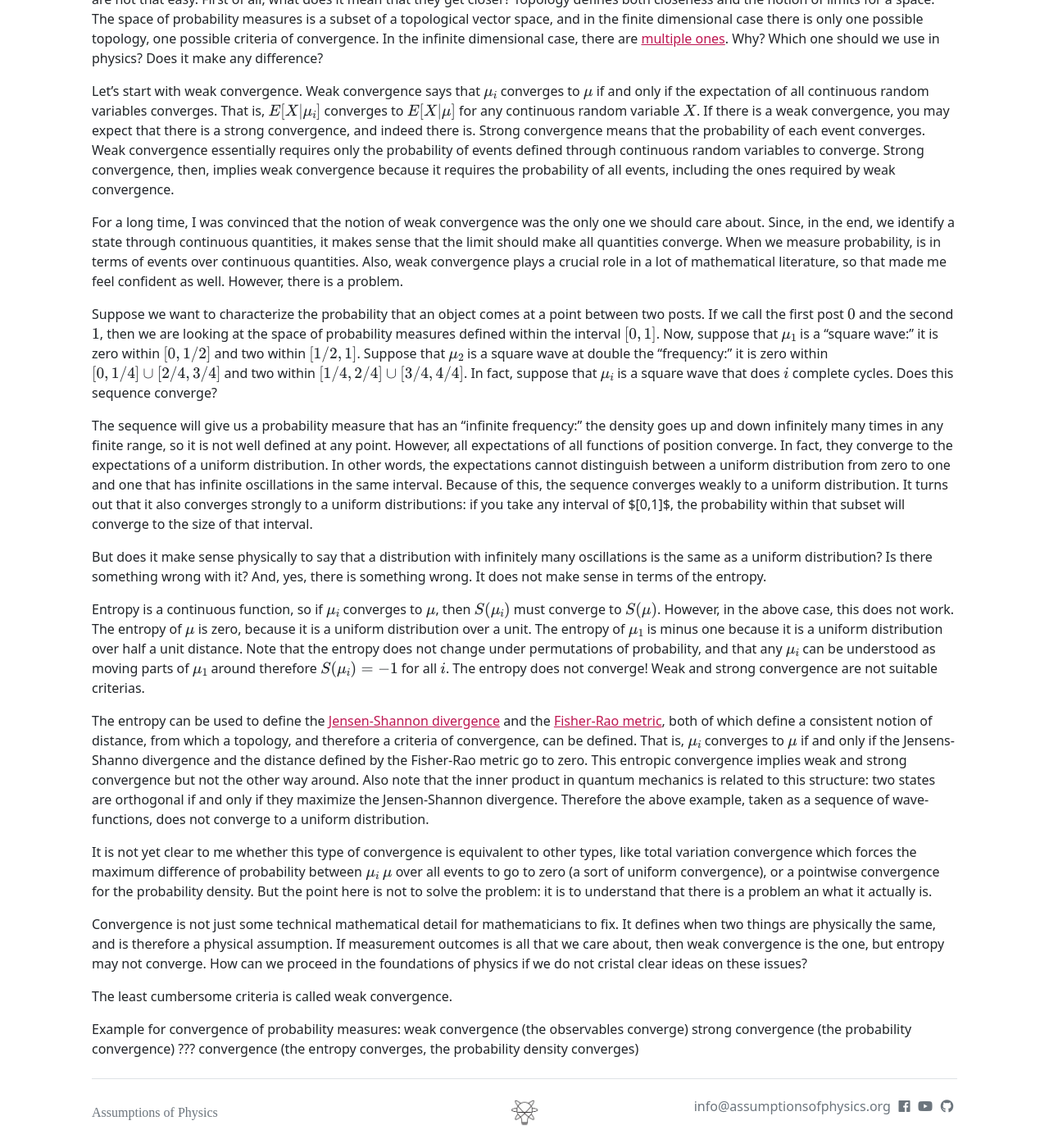
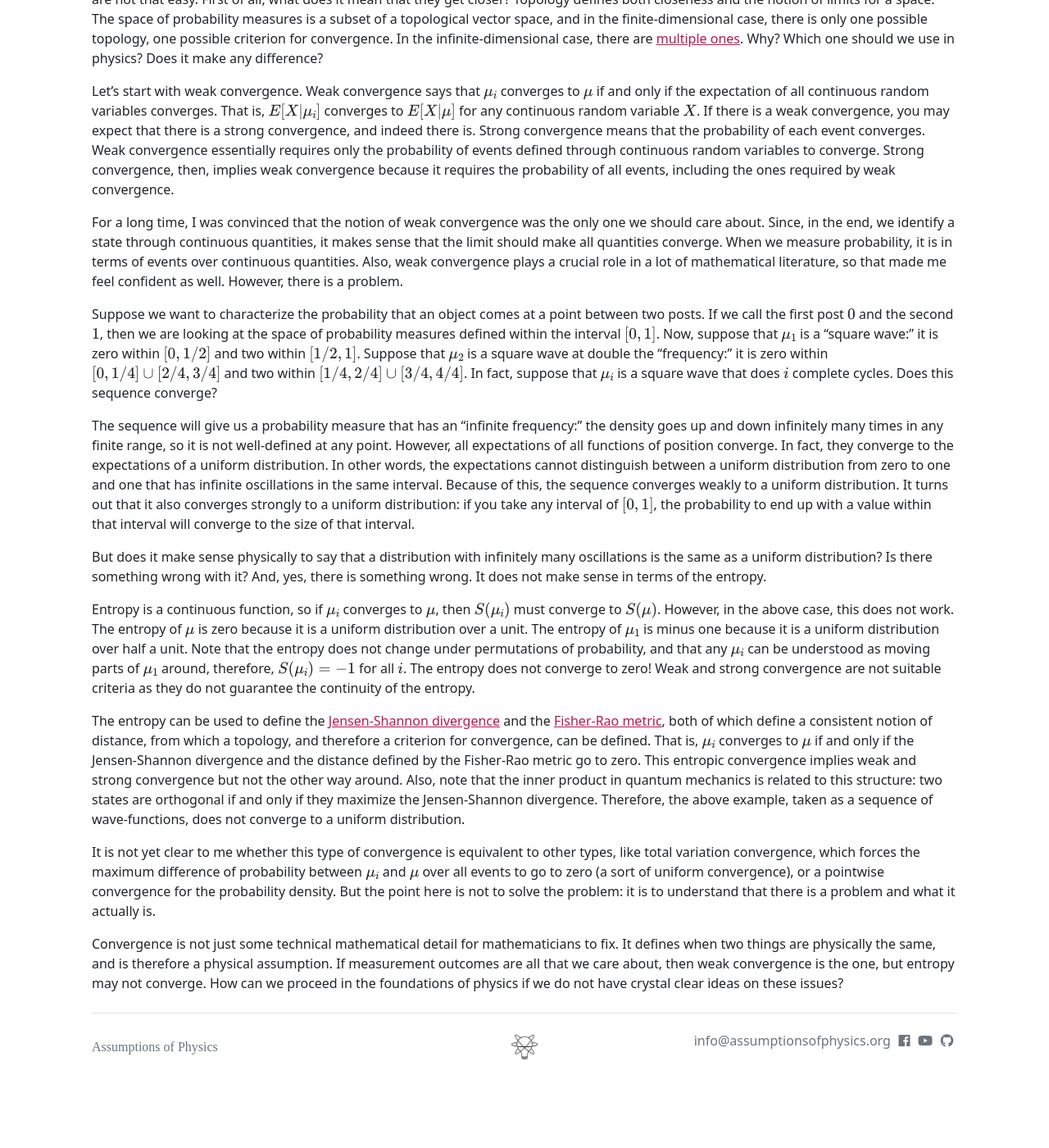
Before and after one commit to assumptionsofphysics/assumptionsofphysics.github.io, a Jekyll site: the page built from _essays/2025-05-15-convergence.md, in a window 1280 px wide and 1400 px high, scrolled down 388 px. Shown: the whole window at 82% size. Built offline with Jekyll 4.4.1, drawn with Linux system fonts in a browser that asks for light colours; nearby versions of some CDN libraries; some web fonts are replaced; some of the changed text lies outside the part shown.

Commit message:
Reviewed essay on convergence

```diff
--- a/_essays/2025-05-15-convergence.md
+++ b/_essays/2025-05-15-convergence.md
@@ -1,40 +1,33 @@
 ---
-title: Something about convergence
-summary:
+title: Physical convergence
+summary: "The notion of convergence is not merely a mathematical detail: it captures when two elements become physically indistiguishable"
 category: Physical mathematics
 tags: [Foundations of physics,Physical mathematics, Topology, Convergence]
 draft: true
 ---
 
-One of the problems in the foundations of physics is that most people cannot distinguish between mathematical detail that is irrelevant and mathematical detail that actually represents a physical choice. Most mathematicians do not care enough about the physics and most physicists do not care enough about the math. Today I want to go through one of these issues, that I only finally understood a couple of weeks ago: convergence. In particular, convergence for probability measures. Suppose you have a sequence of probability distributions $$\mu_i$$: when does it converge to a final probability distribution $$\mu$$?
+One of the problems in the foundations of physics is that most people cannot distinguish between mathematical detail that is irrelevant and mathematical detail that actually represents a physical choice. Most mathematicians do not care enough about the physics, and most physicists do not care enough about the math. Today I want to go through one of these issues, that I only finally understood a couple of weeks ago: convergence. In particular, convergence for probability measures. Suppose you have a sequence of probability distributions $$\mu_i$$: when does it converge to a final probability distribution $$\mu$$?
 
-If you are a physicists, you are probably going to say: when the sequence keeps getting closer to the final one. Done. Unfortunately, things are not that easy. First of all, what does it mean that they get closer? Topology defines both closeness and the notion of limits for a space. The space of probability measures is a subset of a topological vector space, and in the finite dimensional case there is only one possible topology, one possible criteria of convergence. In the infinite dimensional case, there are [multiple ones](https://en.wikipedia.org/wiki/Convergence_of_measures). Why? Which one should we use in physics? Does it make any difference?
+If you are a physicist, you are probably going to say: when the sequence keeps getting closer to the final one. Done. Unfortunately, things are not that easy. First of all, what does it mean that they get closer? Topology defines both closeness and the notion of limits for a space. The space of probability measures is a subset of a topological vector space, and in the finite-dimensional case, there is only one possible topology, one possible criterion for convergence. In the infinite-dimensional case, there are [multiple ones](https://en.wikipedia.org/wiki/Convergence_of_measures). Why? Which one should we use in physics? Does it make any difference?
 
 Let's start with weak convergence. Weak convergence says that $$\mu_i$$ converges to $$\mu$$ if and only if the expectation of all continuous random variables converges. That is, $$E [X \vert \mu_i ]$$ converges to $$E [X \vert \mu]$$ for any continuous random variable $$X$$. If there is a weak convergence, you may expect that there is a strong convergence, and indeed there is. Strong convergence means that the probability of each event converges. Weak convergence essentially requires only the probability of events defined through continuous random variables to converge. Strong convergence, then, implies weak convergence because it requires the probability of all events, including the ones required by weak convergence.
 
-For a long time, I was convinced that the notion of weak convergence was the only one we should care about. Since, in the end, we identify a state through continuous quantities, it makes sense that the limit should make all quantities converge. When we measure probability, is in terms of events over continuous quantities. Also, weak convergence plays a crucial role in a lot of mathematical literature, so that made me feel confident as well. However, there is a problem.
+For a long time, I was convinced that the notion of weak convergence was the only one we should care about. Since, in the end, we identify a state through continuous quantities, it makes sense that the limit should make all quantities converge. When we measure probability, it is in terms of events over continuous quantities. Also, weak convergence plays a crucial role in a lot of mathematical literature, so that made me feel confident as well. However, there is a problem.
 
 Suppose we want to characterize the probability that an object comes at a point between two posts. If we call the first post $$0$$ and the second $$1$$, then we are looking at the space of probability measures defined within the interval $$[0,1]$$. Now, suppose that $$\mu_1$$ is a "square wave:" it is zero within $$[0,1/2]$$ and two within $$[1/2,1]$$. Suppose that $$\mu_2$$ is a square wave at double the "frequency:" it is zero within $$[0,1/4]\cup[2/4,3/4]$$ and two within $$[1/4,2/4]\cup[3/4,4/4]$$. In fact, suppose that $$\mu_i$$ is a square wave that does $$i$$ complete cycles. Does this sequence converge?
 
-The sequence will give us a probability measure that has an "infinite frequency:" the density goes up and down infinitely many times in any finite range, so it is not well defined at any point. However, all expectations of all functions of position converge. In fact, they converge to the expectations of a uniform distribution. In other words, the expectations cannot distinguish between a uniform distribution from zero to one and one that has infinite oscillations in the same interval. Because of this, the sequence converges weakly to a uniform distribution. It turns out that it also converges strongly to a uniform distributions: if you take any interval of $[0,1]$, the probability within that subset will converge to the size of that interval.
+The sequence will give us a probability measure that has an "infinite frequency:" the density goes up and down infinitely many times in any finite range, so it is not well-defined at any point. However, all expectations of all functions of position converge. In fact, they converge to the expectations of a uniform distribution. In other words, the expectations cannot distinguish between a uniform distribution from zero to one and one that has infinite oscillations in the same interval. Because of this, the sequence converges weakly to a uniform distribution. It turns out that it also converges strongly to a uniform distribution: if you take any interval of $$[0,1]$$, the probability to end up with a value within that interval will converge to the size of that interval.
 
 But does it make sense physically to say that a distribution with infinitely many oscillations is the same as a uniform distribution? Is there something wrong with it? And, yes, there is something wrong. It does not make sense in terms of the entropy.
 
-Entropy is a continuous function, so if $$\mu_i$$ converges to $$\mu$$, then $$S(\mu_i)$$ must converge to $$S(\mu)$$. However, in the above case, this does not work. The entropy of $$\mu$$ is zero, because it is a uniform distribution over a unit. The entropy of $$\mu_1$$ is minus one because it is a uniform distribution over half a unit distance. Note that the entropy does not change under permutations of probability, and that any $$\mu_i$$ can be understood as moving parts of $$\mu_1$$ around therefore $$S(\mu_i)=-1$$ for all $$i$$. The entropy does not converge! Weak and strong convergence are not suitable criterias.
+Entropy is a continuous function, so if $$\mu_i$$ converges to $$\mu$$, then $$S(\mu_i)$$ must converge to $$S(\mu)$$. However, in the above case, this does not work. The entropy of $$\mu$$ is zero because it is a uniform distribution over a unit. The entropy of $$\mu_1$$ is minus one because it is a uniform distribution over half a unit. Note that the entropy does not change under permutations of probability, and that any $$\mu_i$$ can be understood as moving parts of $$\mu_1$$ around, therefore, $$S(\mu_i)=-1$$ for all $$i$$. The entropy does not converge to zero! Weak and strong convergence are not suitable criteria as they do not guarantee the continuity of the entropy.
 
-The entropy can be used to define the [Jensen-Shannon divergence](LINK) and the [Fisher-Rao metric](LINK), both of which define a consistent notion of distance, from which a topology, and therefore a criteria of convergence, can be defined. That is, $$\mu_i$$ converges to $$\mu$$ if and only if the Jensens-Shanno divergence and the distance defined by the Fisher-Rao metric go to zero. This entropic convergence implies weak and strong convergence but not the other way around. Also note that the inner product in quantum mechanics is related to this structure: two states are orthogonal if and only if they maximize the Jensen-Shannon divergence. Therefore the above example, taken as a sequence of wave-functions, does not converge to a uniform distribution.
+The entropy can be used to define the [Jensen-Shannon divergence](https://en.wikipedia.org/wiki/Jensen%E2%80%93Shannon_divergence) and the [Fisher-Rao metric](https://en.wikipedia.org/wiki/Fisher_information_metric), both of which define a consistent notion of distance, from which a topology, and therefore a criterion for convergence, can be defined. That is, $$\mu_i$$ converges to $$\mu$$ if and only if the Jensen-Shannon divergence and the distance defined by the Fisher-Rao metric go to zero. This entropic convergence implies weak and strong convergence but not the other way around. Also, note that the inner product in quantum mechanics is related to this structure: two states are orthogonal if and only if they maximize the Jensen-Shannon divergence. Therefore, the above example, taken as a sequence of wave-functions, does not converge to a uniform distribution.
 
-It is not yet clear to me whether this type of convergence is equivalent to other types, like total variation convergence which forces the maximum difference of probability between $$\mu_i$$ $$\mu$$ over all events to go to zero (a sort of uniform convergence), or a pointwise convergence for the probability density. But the point here is not to solve the problem: it is to understand that there is a problem an what it actually is.
+It is not yet clear to me whether this type of convergence is equivalent to other types, like total variation convergence, which forces the maximum difference of probability between $$\mu_i$$ and $$\mu$$ over all events to go to zero (a sort of uniform convergence), or a pointwise convergence for the probability density. But the point here is not to solve the problem: it is to understand that there is a problem and what it actually is.
 
-Convergence is not just some technical mathematical detail for mathematicians to fix. It defines when two things are physically the same, and is therefore a physical assumption. If measurement outcomes is all that we care about, then weak convergence is the one, but entropy may not converge. How can we proceed in the foundations of physics if we do not cristal clear ideas on these issues?
+Convergence is not just some technical mathematical detail for mathematicians to fix. It defines when two things are physically the same, and is therefore a physical assumption. If measurement outcomes are all that we care about, then weak convergence is the one, but entropy may not converge. How can we proceed in the foundations of physics if we do not have crystal clear ideas on these issues?
 
 [//]: #  so fast that is at two places at once. However, consider the expectation of position. For $$\mu_1$$ it will be $$3/4$$. For $$\mu_2$$ it will be $$1/2 * 3/8 + 1/2 *7/8 = 5/8$$. For $$\mu_i$$ it will be $$\sum_{j=1}^{i} (1/i) (j-1/4)/i \to 1/2$$.
 
 [//]: # First of all, a probability measure $$\mu$$ is a map between an event $$A \subset \Omega$$, which is a set of all possible outcomes $$\Omega$$, and it's probability $$\mu(A)$$. For example, if the only outcomes we are considering are the possible value of mass for an incoming object, $$\mu([0, 1])$$ will give us the probability that the incoming object has mass less than one. More in general, a random variable $$X : \Omega \to \mathbb{R}$$ is a
-
-The least cumbersome criteria is called weak convergence.
-
-Example for convergence of probability measures:
-weak convergence (the observables converge)
-strong convergence (the probability convergence)
-??? convergence (the entropy converges, the probability density converges)
```
